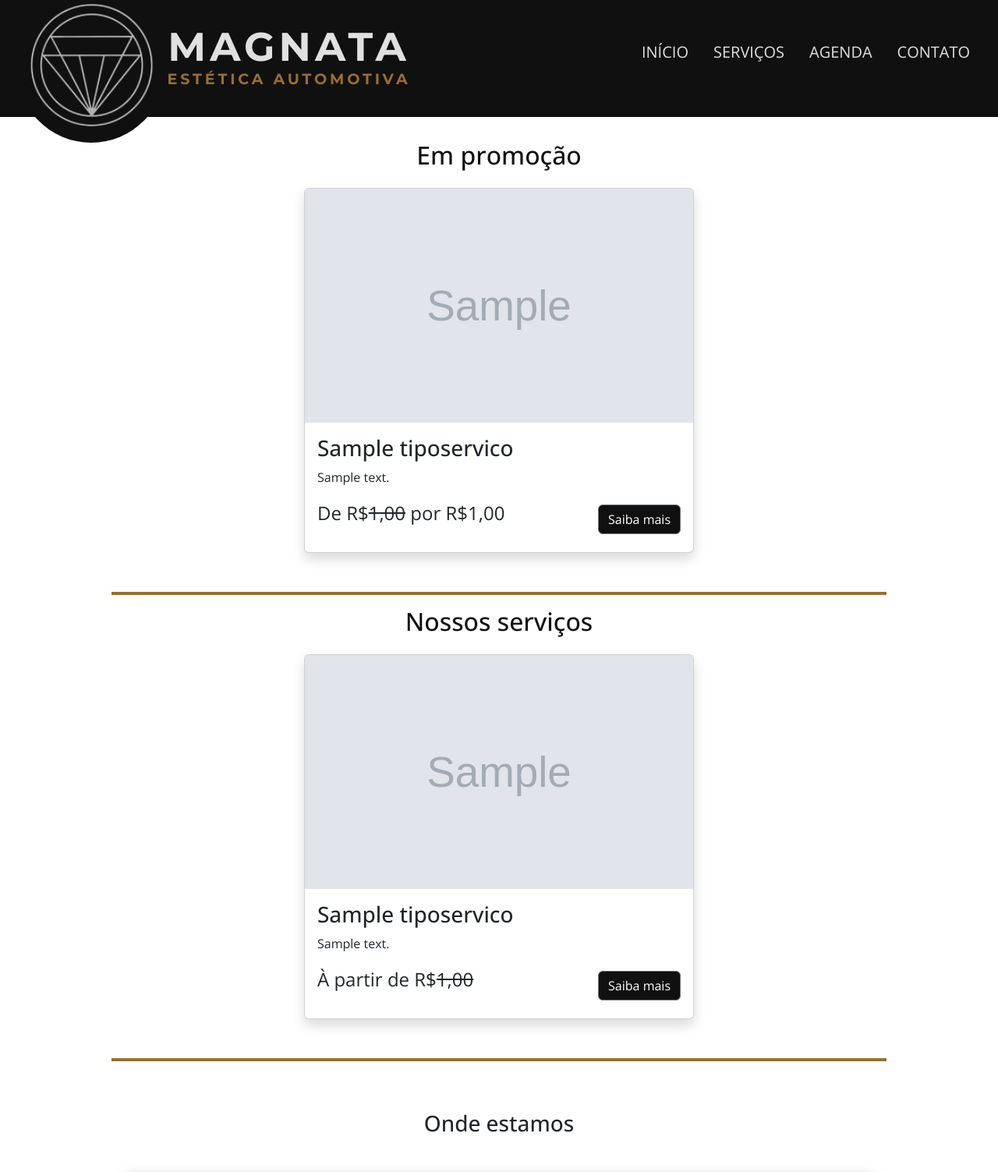
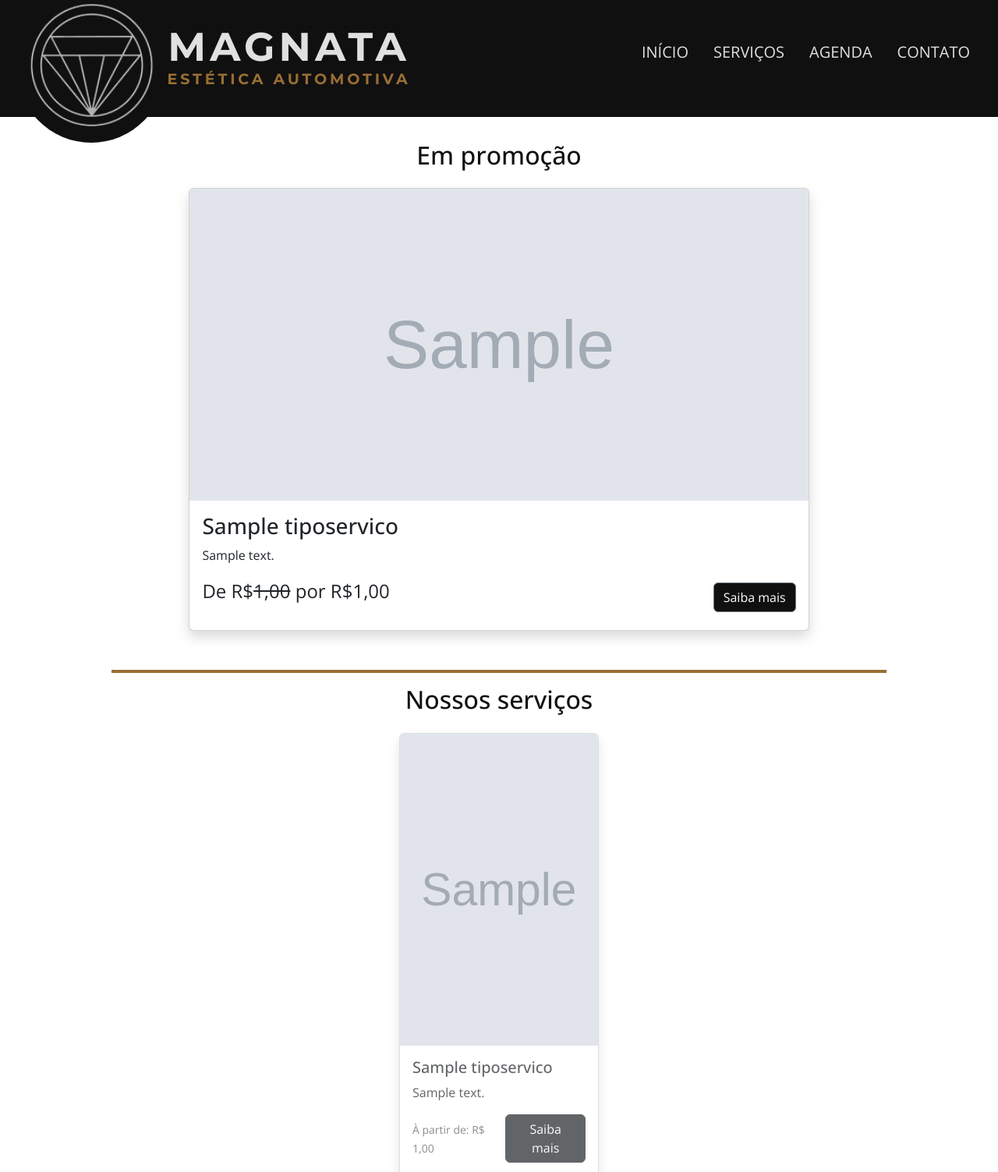
Before and after one commit to ronaldbarbosa/magnata-estetica-automotiva, a Django app: page / in a window 1280 px wide. Shown: the top 1503 px of the page at 78% size. Run offline with Django 4.2, Linux system fonts and the light colour scheme; tables that the repository leaves empty hold one stand-in row (values such as "Sample post"); grey boxes marked "Sample" are stand-in pictures.

Commit message:
Ajustes na exibição dos cards em index e servicos

```diff
--- a/magnata_app/static/css/style-mobile.css
+++ b/magnata_app/static/css/style-mobile.css
@@ -90,13 +90,13 @@
 }
 
 .promocoes > .card {
-    width: 100%;
+    width: 100% !important;
     margin-bottom: 15px;
 }
 
 .promocoes > .card > img {
     opacity: 1;
-    height: 250px;
+    height: 200px;
 }
 
 .promocoes > .card > .card-body > .preco {
@@ -115,12 +115,14 @@
 
 /* Serviços */
 .servicos {
+    align-items: center;
     flex-direction: column;
 }
 
 .servicos > .card {
     margin: 0;
-    width: 100% !important;
+    width: 90% !important;
+    opacity: 1;
 }
 
 /* Contato */
--- a/magnata_app/static/css/style.css
+++ b/magnata_app/static/css/style.css
@@ -140,18 +140,18 @@
 }
 
 .promocoes {
-    justify-content: space-around;
+    flex-direction: column;
     margin: 15px;
     padding-bottom: 50px;
     border-bottom: 4px solid #986f34;
 }
 
 .promocoes > .card {
-    width: 500px;
+    width: 80%;
 }
 
 .promocoes > .card > img {
-    height: 300px;
+    height: 400px;
     object-fit: cover;
     opacity: 0.7;
     transition: 0.6s;
@@ -175,11 +175,23 @@
 /*Serviços*/
 .servicos {
     flex-wrap: wrap;
+    justify-content: space-around;
 }
 
 .servicos > .card {
     margin-left: 15px;
     margin-right: 15px;
+    opacity: 0.7;
+    transition: 0.6s;
+}
+
+.servicos > .card:hover {
+    opacity: 1;
+    transition: 0.6s;
+}
+
+.servicos > .card > img {
+    object-fit: cover;
 }
 
 /* Contato */
--- a/magnata_app/templates/magnata_app/index.html
+++ b/magnata_app/templates/magnata_app/index.html
@@ -5,7 +5,7 @@
 <main class="d-flex flex-column">
   {% if promocoes %}
     <h2 class="h2-underline">Em promoção</h2>
-    <div class="d-flex promocoes">
+    <div class="d-flex promocoes align-items-center">
       {% for promocao in promocoes %}
         <div class="card shadow">
           <img src="{{promocao.tipo_servico.image.url}}" class="card-img-top" alt="...">
@@ -26,21 +26,19 @@
   {% endif %}
   {% if servicos %}
     <h2 class="h2-underline">Nossos serviços</h2>
-     <div class="d-flex promocoes">
+     <div class="d-flex servicos mt-3">
       {% for servico in servicos %}
-        <div class="card shadow">
-          <img src="{{servico.image.url}}" class="card-img-top" alt="...">
-          <div class="d-flex card-body flex-column">
-            <h3>{{servico.nome}}</h3>
-            <p>{{servico.descricao}}</p>
-            <div class="d-flex preco mt-auto justify-content-between align-items-center">
-              <p>
-                À partir de R$<span class="text-decoration-line-through">{{servico.preco_base}}</span>
-              </p>
-              <div class="btn btn-secondary bg-color-dark">Saiba mais</div>
+        <div class="card mb-5 w-25 shadow">
+            <img src="{{ servico.image.url }}" class="card-img-top" alt="{{ servico.nome }}" style="width:100%; height: 400px">
+            <div class="card-body d-flex flex-column">
+              <h5 class="card-title">{{ servico.nome }}</h5>
+              <p class="card-text">{{ servico.descricao }}</p>
+              <div class="d-flex flex-row justify-content-between align-items-center mt-4 mt-auto">
+                <p class="card-text"><small class="text-body-secondary">À partir de: R$ {{ servico.preco_base }}</small></p>
+                <p class="btn btn-dark"><a href="#" class="text-light">Saiba mais</a></p>
+              </div>
             </div>
           </div>
-        </div>
       {% endfor %}
     </div>
   {% endif %}
--- a/servicos/models.py
+++ b/servicos/models.py
@@ -40,3 +40,6 @@
   descricao = models.CharField(max_length=300, default='')
   preco_promocao = models.DecimalField(max_digits=6, decimal_places=2)
   valido_ate = models.DateField()
+
+  def __str__(self):
+    return f'Promoção {self.tipo_servico}'
```
Also changed, not shown: servicos/templates/servicos/servicos.html (+8 -8 lines).
